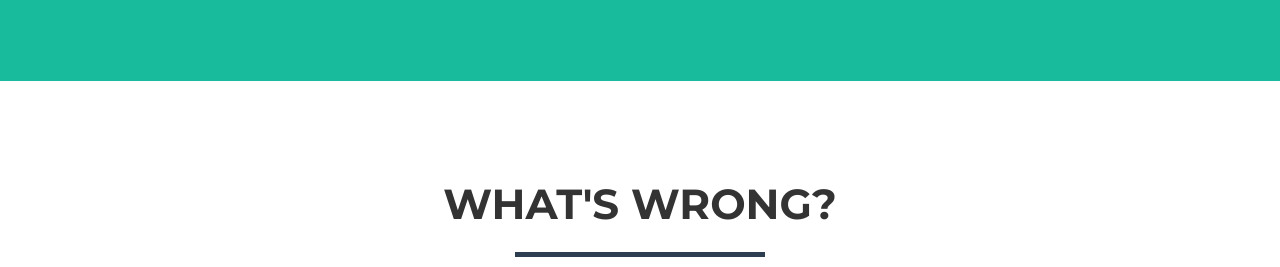
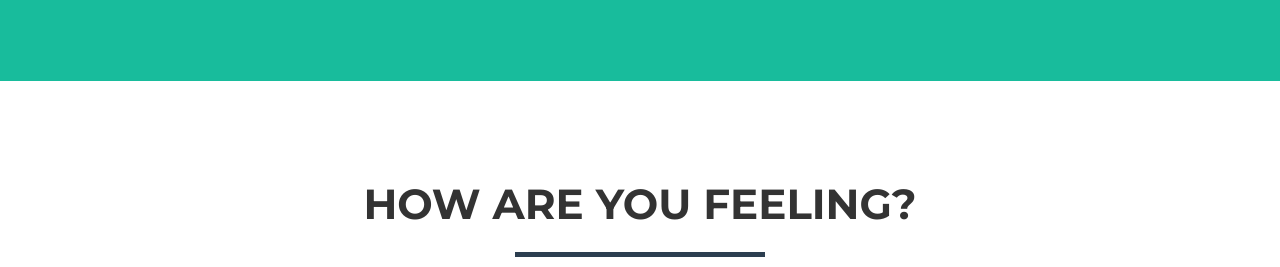
Before and after one commit to ektarana/hackhealth, a website: page bootstrap/index.html in a window 1280 px wide. Shown: the part 685-952 px from the top of the page. Drawn offline with nearby package versions, Linux system fonts and the light colour scheme.

Commit message:
question

```diff
--- a/bootstrap/index.html
+++ b/bootstrap/index.html
@@ -87,7 +87,7 @@
         <div class="container">
             <div class="row">
                 <div class="col-lg-12 text-center">
-                    <h2>What's wrong?</h2>
+                    <h2>How are you feeling?</h2>
                     <hr class="star-primary">
                 </div>
             </div>
```
